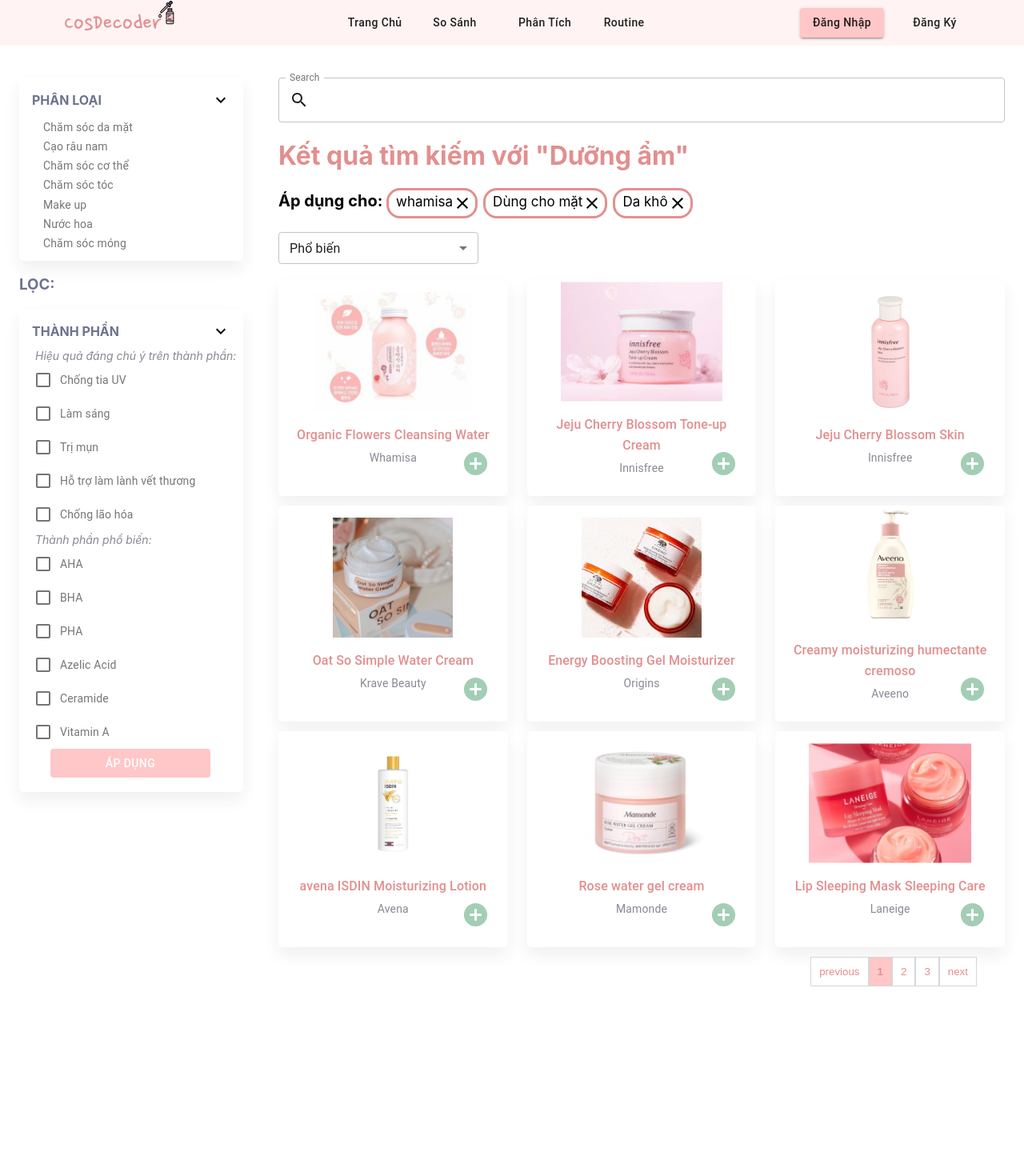
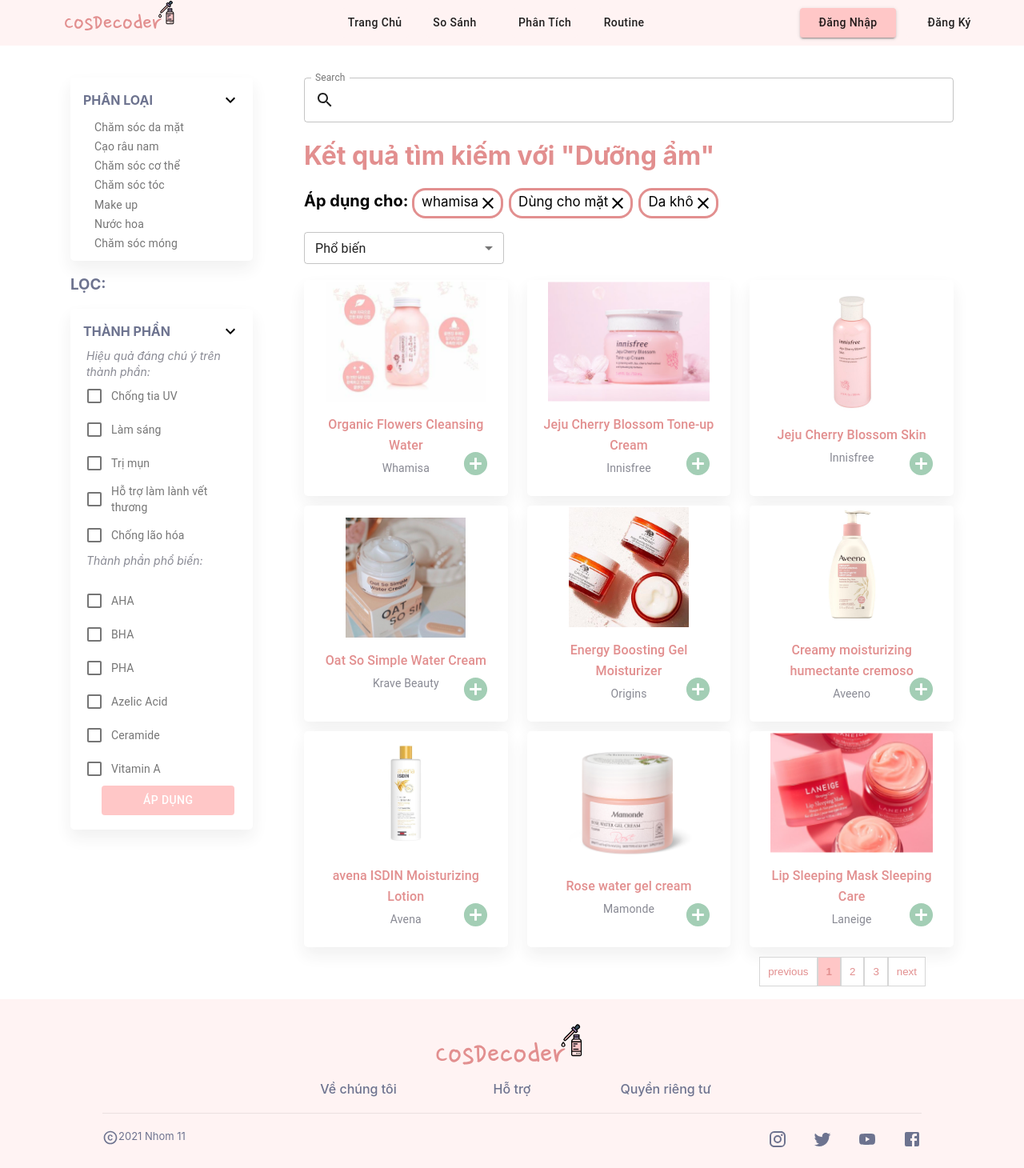
Before and after one commit to nnkyduyen1999/cos-decoder, a React (Create React App) app: page /search in a window 1280 px wide. Shown: the whole page at 80% size. Before the commit the page ends 1281 px from the top, so only its background shows below. Built offline with nearby package versions, Linux system fonts and the light colour scheme.

Commit message:
search ukila

```diff
--- a/src/components/Headers/headerWithSearchBar.js
+++ b/src/components/Headers/headerWithSearchBar.js
@@ -1,4 +1,4 @@
-import { Grid } from "@material-ui/core";
+import { Grid, Link } from "@material-ui/core";
 import React, { useState } from "react";
 import {
   useStyles,
@@ -8,12 +8,37 @@
 } from "./useStyle";
 import Logo from "../../images/Logo.svg";
 
-export default function Header() {
+export default function Header(props) {
   const [isActived, setIsActived] = useState(false);
   const [isActived1, setIsActived1] = useState(false);
   const [isActived2, setIsActived2] = useState(false);
   const [isActived3, setIsActived3] = useState(false);
   const classes = useStyles();
+
+  const setActiveForHome = () => {
+    setIsActived(true);
+    setIsActived1(false);
+    setIsActived2(false);
+    setIsActived3(false);
+  }
+  const setActiveForCompare = () => {
+    setIsActived(false);
+    setIsActived1(true);
+    setIsActived2(false);
+    setIsActived3(false);
+  }
+  const setActiveForDetail = () => {
+    setIsActived(false);
+    setIsActived1(false);
+    setIsActived2(true);
+    setIsActived3(false);
+  }
+  const setActiveForRoutine = () => {
+    setIsActived(false);
+    setIsActived1(false);
+    setIsActived2(false);
+    setIsActived3(true);
+  }
 
   return (
     <div className={classes.root}>
@@ -21,9 +46,9 @@
         <Grid item xs={3}>
           <Grid container direction="row" justify="center" alignItems="center">
             <Grid item xs={6}>
-              <div>
+              <Link href="/">
                 <img alt="Logo" src={Logo} className={classes.logo} />
-              </div>
+              </Link>
             </Grid>
           </Grid>
         </Grid>
@@ -31,11 +56,11 @@
           <Grid container direction="row" justify="center" alignItems="center">
             <Grid item xs={2}>
               {!isActived ? (
-                <CustomHeaderButton onClick={() => setIsActived(true)}>
+                <CustomHeaderButton onClick={setActiveForHome} href="/">
                   Trang chủ
                 </CustomHeaderButton>
               ) : (
-                <ActiveHeaderButton onClick={() => setIsActived(false)}>
+                <ActiveHeaderButton onClick={setActiveForHome} href="/">
                   Trang chủ
                 </ActiveHeaderButton>
               )}
@@ -43,33 +68,33 @@
 
             <Grid item xs={2}>
             {!isActived1 ? (
-                <CustomHeaderButton onClick={() => setIsActived1(true)}>
+                <CustomHeaderButton onClick={setActiveForCompare} href="/compare">
                   So sánh
                 </CustomHeaderButton>
               ) : (
-                <ActiveHeaderButton onClick={() => setIsActived1(false)}>
+                <ActiveHeaderButton onClick={setActiveForCompare} href="/compare">
                   So sánh
                 </ActiveHeaderButton>
               )}
             </Grid>
             <Grid item xs={2}>
             {!isActived2 ? (
-                <CustomHeaderButton onClick={() => setIsActived2(true)}>
+                <CustomHeaderButton onClick={setActiveForDetail} href="/detail">
                   Phân tích
                 </CustomHeaderButton>
               ) : (
-                <ActiveHeaderButton onClick={() => setIsActived2(false)}>
+                <ActiveHeaderButton onClick={setActiveForDetail} href="/detail">
                   Phân tích
                 </ActiveHeaderButton>
               )}
             </Grid>
             <Grid item xs={2}>
             {!isActived3 ? (
-                <CustomHeaderButton onClick={() => setIsActived3(true)}>
+                <CustomHeaderButton onClick={setActiveForRoutine} href="/routine">
                   Routine
                 </CustomHeaderButton>
               ) : (
-                <ActiveHeaderButton onClick={() => setIsActived3(false)}>
+                <ActiveHeaderButton onClick={setActiveForRoutine} href="/routine">
                   Routine
                 </ActiveHeaderButton>
               )}
@@ -79,12 +104,12 @@
         <Grid item xs={3}>
           <Grid container direction="row" justify="center" alignItems="center">
             <Grid item xs={5}>
-              <PinkButton variant="contained" color="primary">
+              <PinkButton href="/login" variant="contained" color="primary" style={{width: '90%'}}>
                 Đăng nhập
               </PinkButton>
             </Grid>
             <Grid item xs={4}>
-              <CustomHeaderButton>Đăng ký</CustomHeaderButton>
+              <CustomHeaderButton href="/login" style={{width: '100%'}}>Đăng ký</CustomHeaderButton>
             </Grid>
           </Grid>
         </Grid>
--- a/src/pages/Search/search.js
+++ b/src/pages/Search/search.js
@@ -29,6 +29,7 @@
 import "../../global/constants";
 import { colors } from "../../global/constants";
 import Header from "../../components/Headers/headerWithSearchBar";
+import Footer from "../../components/Footer/footer";
 import ProductItem from "../../components/ProductItem/product-item";
 import { usePagination } from "@material-ui/lab/Pagination";
 
@@ -48,7 +49,7 @@
       color: "white",
       marginLeft: "19px",
       marginBottom: "10px",
-      minWidth: "200px",
+      width: "80%"
     },
     filterApplied: {
       marginRight: "7px",
@@ -61,8 +62,7 @@
     boxStyle: {
       borderRadius: 5,
       boxShadow: "0px 10px 20px rgba(41, 41, 42, 0.07)",
-      minWidth: "280px",
-      width: "25%",
+      width: "100%",
     },
     optionTitle: {
       color: colors.gray5,
@@ -99,8 +99,8 @@
       <Header />
       <br />
       <br />
-      <Container fixed>
-        <Grid container spacing={8}>
+      <Container fixed style={{width: '90%'}}>
+        <Grid container direrection="row"  spacing={8}>
           <Grid item xs={3}>
             <Box className={classes.boxStyle}>
               <List>
@@ -148,9 +148,11 @@
                     style={{ marginLeft: "20px" }}
                     disablePadding
                   >
+                    <Box>
                     <i style={{ fontSize: "14px", color: colors.gray4 }}>
                       Hiệu quả đáng chú ý trên thành phần:
                     </i>
+                      </Box>
                     <FormControlLabel
                       control={<Checkbox />}
                       label={<ListItemText secondary="Chống tia UV" />}
@@ -178,9 +180,12 @@
                       label={<ListItemText secondary="Chống lão hóa" />}
                     />
                     <br />
+                    <Box>
                     <i style={{ fontSize: "14px", color: colors.gray4 }}>
                       Thành phần phổ biến:
                     </i>
+                    </Box>
+
                     <br />
                     <FormControlLabel
                       control={<Checkbox />}
@@ -408,6 +413,7 @@
           </Grid>
         </Grid>
       </Container>
+      <Footer/>
     </div>
   );
 }
```
